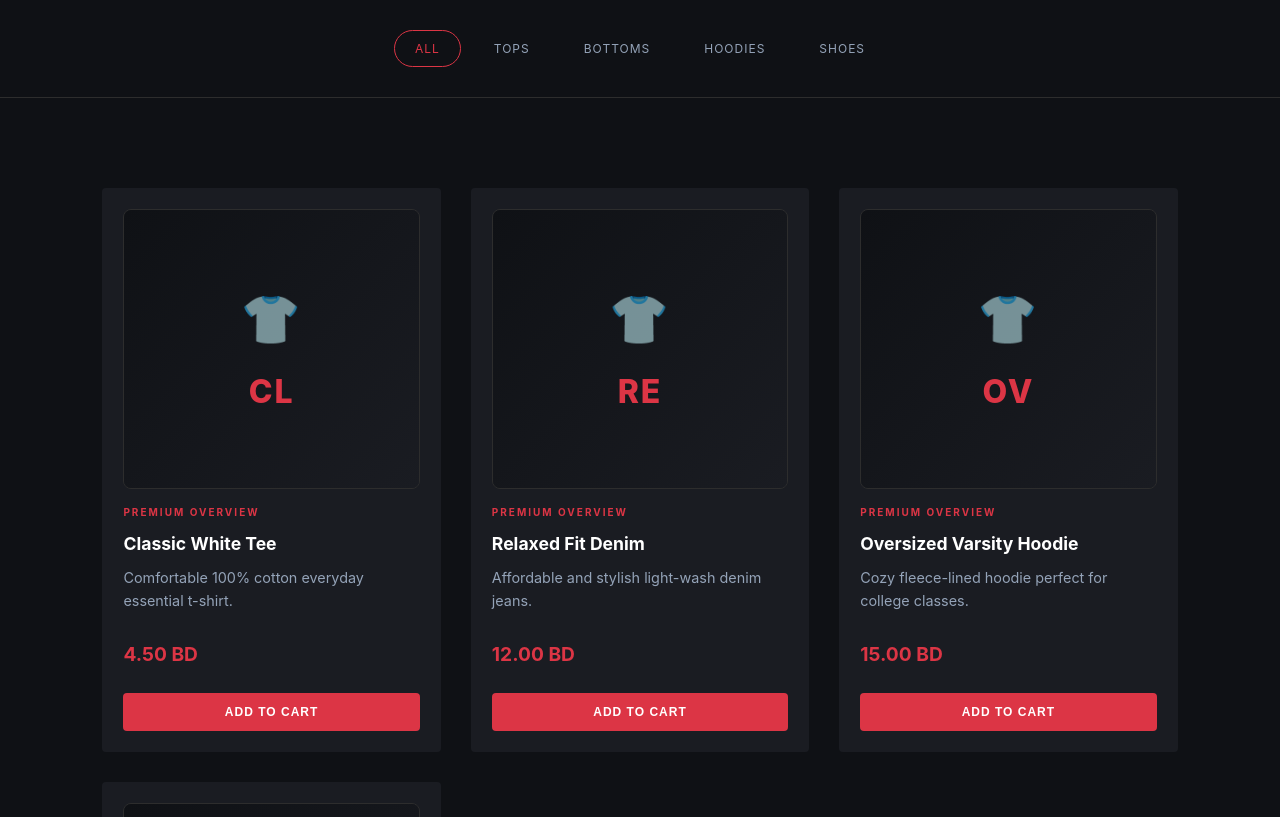
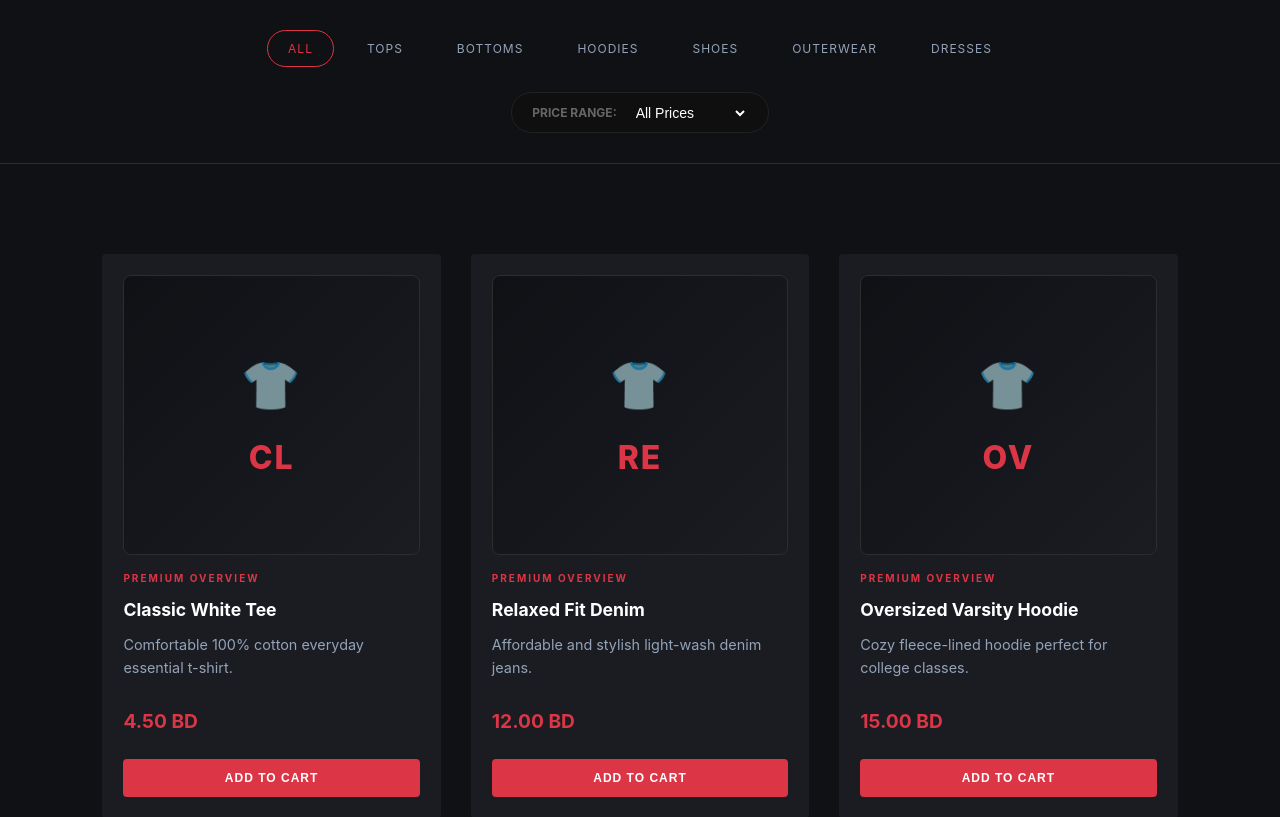
Before and after one commit to HasanM789/FitCheck, a PHP site: page /catalog.php in a window 1280 px wide. Shown: the part 95-912 px from the top of the page. Run offline with PHP 8.4, Linux system fonts and the light colour scheme.

Commit message:
Add category and price filters back to catalog

```diff
--- a/catalog.php
+++ b/catalog.php
@@ -1,37 +1,69 @@
 <?php
 require_once('db_config.php');
 include('header.php');
+
+// Get filter values from URL
+$selected_category = $_GET['category'] ?? 'All';
+$price_filter = $_GET['price_filter'] ?? 'All';
 ?>
 
 <div class="filter-menu-bar" style="display: flex; flex-direction: column; align-items: center; gap: 25px; margin-bottom: 40px;">
 
     <!-- Category Capsules -->
     <div style="display: flex; gap: 12px; flex-wrap: wrap; justify-content: center;">
-        <?php $categories = ['All', 'Tops', 'Bottoms', 'Hoodies', 'Shoes']; ?>
+        <?php $categories = ['All', 'Tops', 'Bottoms', 'Hoodies', 'Shoes', 'Outerwear', 'Dresses']; ?>
         <?php foreach ($categories as $cat): ?>
-            <a href="catalog.php?category=<?php echo $cat; ?>"
-               class="category-capsule <?php echo ($_GET['category'] ?? 'All') == $cat ? 'active' : ''; ?>">
+            <a href="catalog.php?category=<?php echo $cat; ?>&price_filter=<?php echo urlencode($price_filter); ?>"
+               class="category-capsule <?php echo $selected_category == $cat ? 'active' : ''; ?>">
                <?php echo $cat; ?>
             </a>
         <?php endforeach; ?>
     </div>
+
+    <!-- Price Filter -->
+    <form action="catalog.php" method="GET" style="display: flex; gap: 15px; align-items: center; background: #0f0f0f; padding: 10px 20px; border: 1px solid #222; border-radius: 50px;">
+        <input type="hidden" name="category" value="<?php echo htmlspecialchars($selected_category); ?>">
+        <label style="color: #666; font-size: 12px; font-weight: bold; text-transform: uppercase;">Price Range:</label>
+        <select name="price_filter" onchange="this.form.submit()" style="background: transparent; color: #fff; border: none; outline: none; cursor: pointer; font-size: 14px;">
+            <option value="All" style="background: #111; color: #fff;" <?php if($price_filter == 'All') echo 'selected'; ?>>All Prices</option>
+            <option value="0-5" style="background: #111; color: #fff;" <?php if($price_filter == '0-5') echo 'selected'; ?>>0 - 5 BD</option>
+            <option value="5-10" style="background: #111; color: #fff;" <?php if($price_filter == '5-10') echo 'selected'; ?>>5 - 10 BD</option>
+            <option value="10-20" style="background: #111; color: #fff;" <?php if($price_filter == '10-20') echo 'selected'; ?>>10 - 20 BD</option>
+            <option value="20+" style="background: #111; color: #fff;" <?php if($price_filter == '20+') echo 'selected'; ?>>20 BD & Above</option>
+        </select>
+    </form>
 </div>
 
 <div class="modern-storefront-grid">
     <?php
-    // Build the query
-    $sql = "SELECT * FROM products";
-    $category = $_GET['category'] ?? 'All';
+    // Build the query with filters
+    $sql = "SELECT * FROM products WHERE 1=1";
+    $params = array();
 
-    if ($category !== 'All') {
-        $sql = "SELECT * FROM products WHERE category = '" . $category . "'";
+    // Add category filter
+    if ($selected_category !== 'All') {
+        $sql .= " AND category = ?";
+        $params[] = $selected_category;
+    }
+
+    // Add price filter
+    if ($price_filter == '0-5') {
+        $sql .= " AND price <= 5";
+    } elseif ($price_filter == '5-10') {
+        $sql .= " AND price > 5 AND price <= 10";
+    } elseif ($price_filter == '10-20') {
+        $sql .= " AND price > 10 AND price <= 20";
+    } elseif ($price_filter == '20+') {
+        $sql .= " AND price > 20";
     }
 
     // Execute query
     try {
-        $result = $conn->query($sql);
+        $stmt = $conn->prepare($sql);
+        $stmt->execute($params);
+        $result = $stmt;
 
-        // Count products using fetchAll (works in SQLite)
+        // Get products
         $products = $result->fetchAll();
         $count = count($products);
 
@@ -59,7 +91,7 @@ include('header.php');
                 <?php
             }
         } else {
-            echo "<p style='text-align: center; width: 100%; color: #94a3b8; padding: 40px 0;'>No items found in this category.</p>";
+            echo "<p style='text-align: center; width: 100%; color: #94a3b8; padding: 40px 0;'>No items match your filters.<br><small>Try selecting a different category or price range.</small></p>";
         }
     } catch (Exception $e) {
         echo "<p style='text-align: center; width: 100%; color: #dc3545; padding: 40px 0;'>Error loading products: " . $e->getMessage() . "</p>";
```
